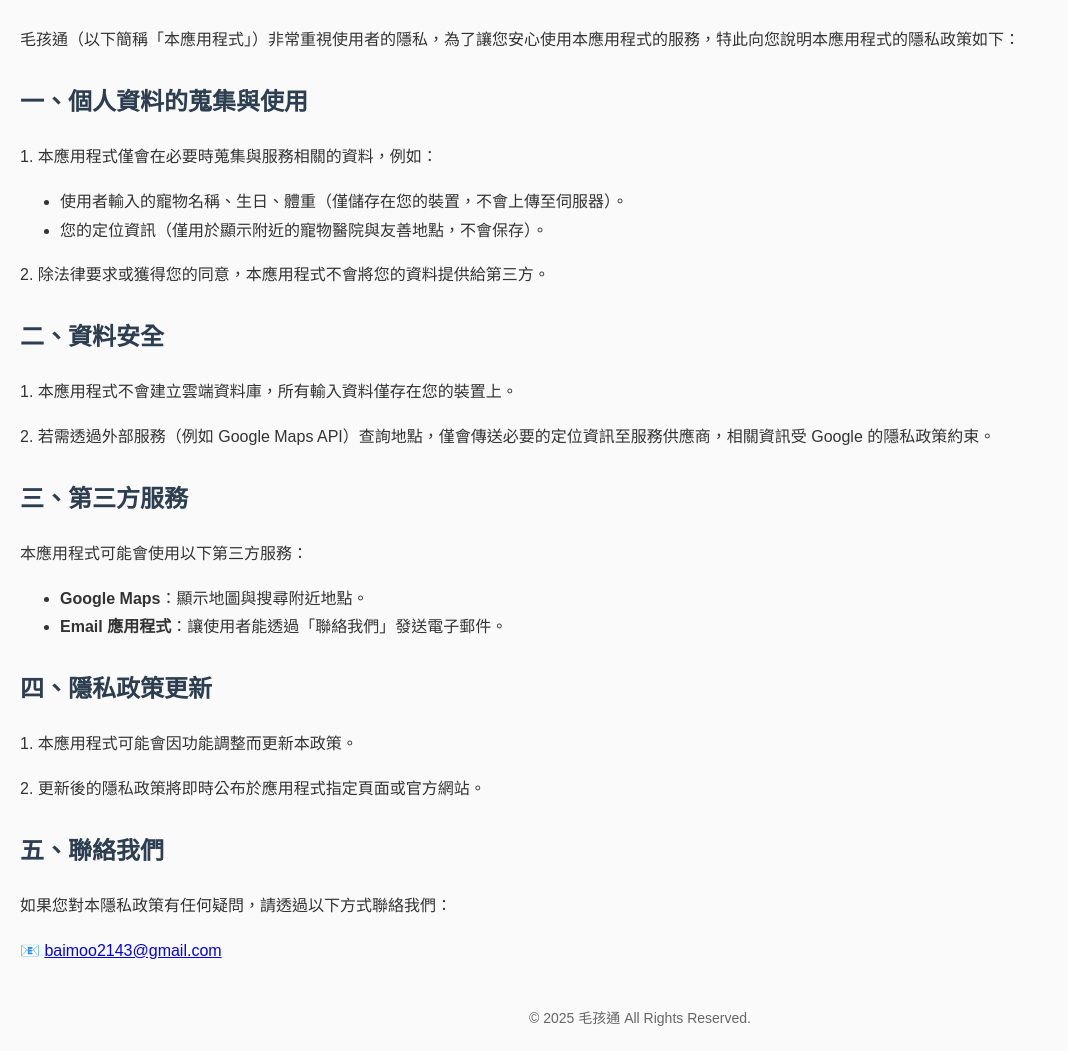
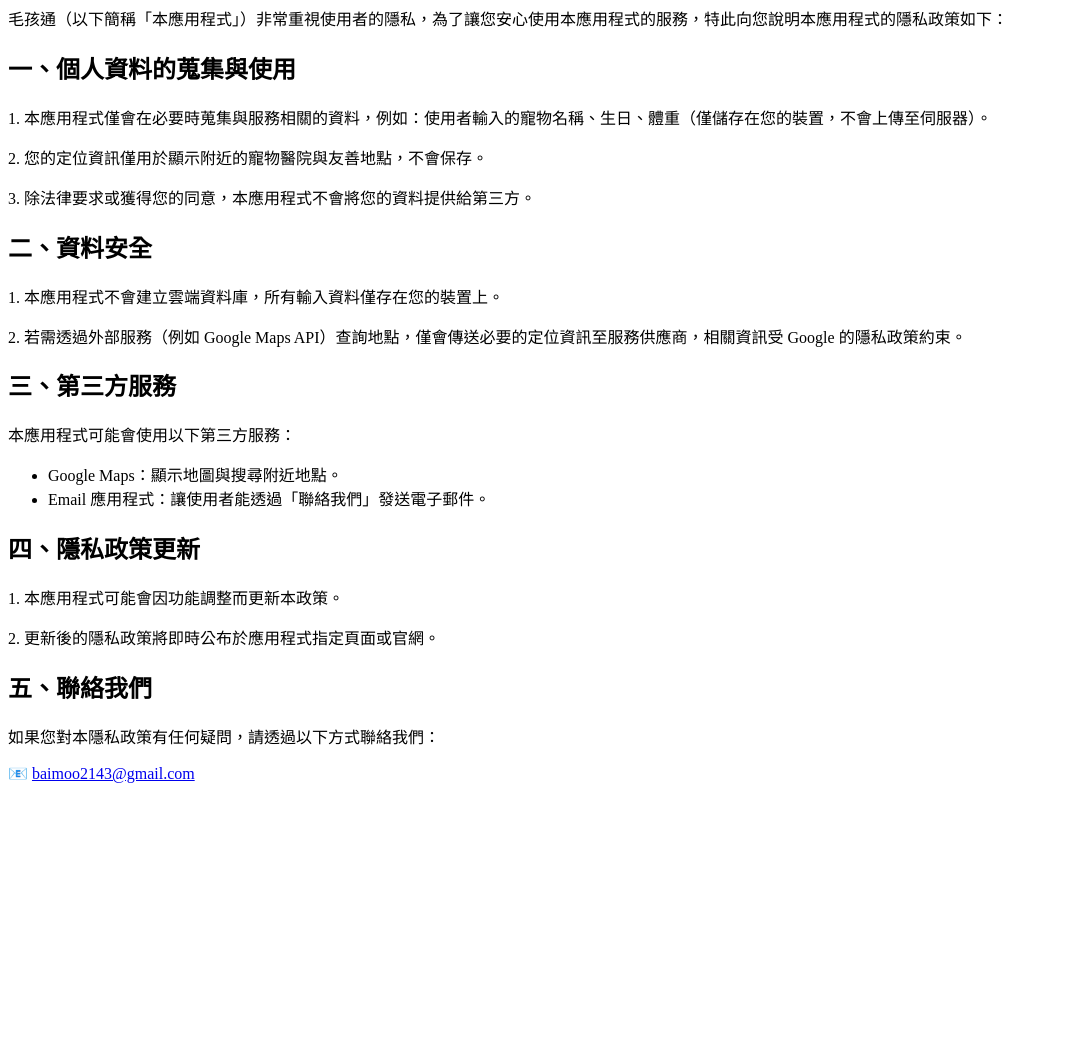
Before and after one commit to baimoo2143/maohaitong-privacy, a plain HTML site: page 中文版 → privacy-zh/index.html in a window 1280 px wide. Shown: the part 83-1134 px from the top of the page, without its empty margins (0-1068 px from the left). After the commit the page ends 882 px from the top, so only its background shows below. Drawn offline with Linux system fonts and the light colour scheme.

Commit message:
Update index.html

```diff
--- a/中文版 → privacy-zh/index.html
+++ b/中文版 → privacy-zh/index.html
@@ -2,80 +2,34 @@
 <html lang="zh-TW">
 <head>
   <meta charset="UTF-8">
-  <meta name="viewport" content="width=device-width, initial-scale=1.0">
   <title>毛孩通 - 隱私政策</title>
-  <style>
-    body {
-      font-family: "Microsoft JhengHei", sans-serif;
-      line-height: 1.8;
-      margin: 20px;
-      background-color: #fafafa;
-      color: #333;
-    }
-    h1, h2 {
-      color: #2c3e50;
-    }
-    h1 {
-      text-align: center;
-      margin-bottom: 30px;
-    }
-    .section {
-      margin-bottom: 25px;
-    }
-    footer {
-      margin-top: 40px;
-      font-size: 14px;
-      text-align: center;
-      color: #666;
-    }
-  </style>
 </head>
 <body>
   <h1>毛孩通 - 隱私政策</h1>
+  <p>毛孩通（以下簡稱「本應用程式」）非常重視使用者的隱私，為了讓您安心使用本應用程式的服務，特此向您說明本應用程式的隱私政策如下：</p>
 
-  <div class="section">
-    <p>毛孩通（以下簡稱「本應用程式」）非常重視使用者的隱私，為了讓您安心使用本應用程式的服務，特此向您說明本應用程式的隱私政策如下：</p>
-  </div>
+  <h2>一、個人資料的蒐集與使用</h2>
+  <p>1. 本應用程式僅會在必要時蒐集與服務相關的資料，例如：使用者輸入的寵物名稱、生日、體重（僅儲存在您的裝置，不會上傳至伺服器）。</p>
+  <p>2. 您的定位資訊僅用於顯示附近的寵物醫院與友善地點，不會保存。</p>
+  <p>3. 除法律要求或獲得您的同意，本應用程式不會將您的資料提供給第三方。</p>
 
-  <div class="section">
-    <h2>一、個人資料的蒐集與使用</h2>
-    <p>1. 本應用程式僅會在必要時蒐集與服務相關的資料，例如：</p>
-    <ul>
-      <li>使用者輸入的寵物名稱、生日、體重（僅儲存在您的裝置，不會上傳至伺服器）。</li>
-      <li>您的定位資訊（僅用於顯示附近的寵物醫院與友善地點，不會保存）。</li>
-    </ul>
-    <p>2. 除法律要求或獲得您的同意，本應用程式不會將您的資料提供給第三方。</p>
-  </div>
-
-  <div class="section">
   <h2>二、資料安全</h2>
   <p>1. 本應用程式不會建立雲端資料庫，所有輸入資料僅存在您的裝置上。</p>
   <p>2. 若需透過外部服務（例如 Google Maps API）查詢地點，僅會傳送必要的定位資訊至服務供應商，相關資訊受 Google 的隱私政策約束。</p>
-  </div>
 
-  <div class="section">
   <h2>三、第三方服務</h2>
   <p>本應用程式可能會使用以下第三方服務：</p>
   <ul>
-      <li><strong>Google Maps</strong>：顯示地圖與搜尋附近地點。</li>
-      <li><strong>Email 應用程式</strong>：讓使用者能透過「聯絡我們」發送電子郵件。</li>
+    <li>Google Maps：顯示地圖與搜尋附近地點。</li>
+    <li>Email 應用程式：讓使用者能透過「聯絡我們」發送電子郵件。</li>
   </ul>
-  </div>
 
-  <div class="section">
   <h2>四、隱私政策更新</h2>
   <p>1. 本應用程式可能會因功能調整而更新本政策。</p>
-    <p>2. 更新後的隱私政策將即時公布於應用程式指定頁面或官方網站。</p>
-  </div>
+  <p>2. 更新後的隱私政策將即時公布於應用程式指定頁面或官網。</p>
 
-  <div class="section">
   <h2>五、聯絡我們</h2>
   <p>如果您對本隱私政策有任何疑問，請透過以下方式聯絡我們：</p>
   <p>📧 <a href="mailto:baimoo2143@gmail.com">baimoo2143@gmail.com</a></p>
-  </div>
-
-  <footer>
-    <p>© 2025 毛孩通 All Rights Reserved.</p>
-  </footer>
 </body>
 </html>
```
Lines whose indentation alone changed are shown as unchanged.
